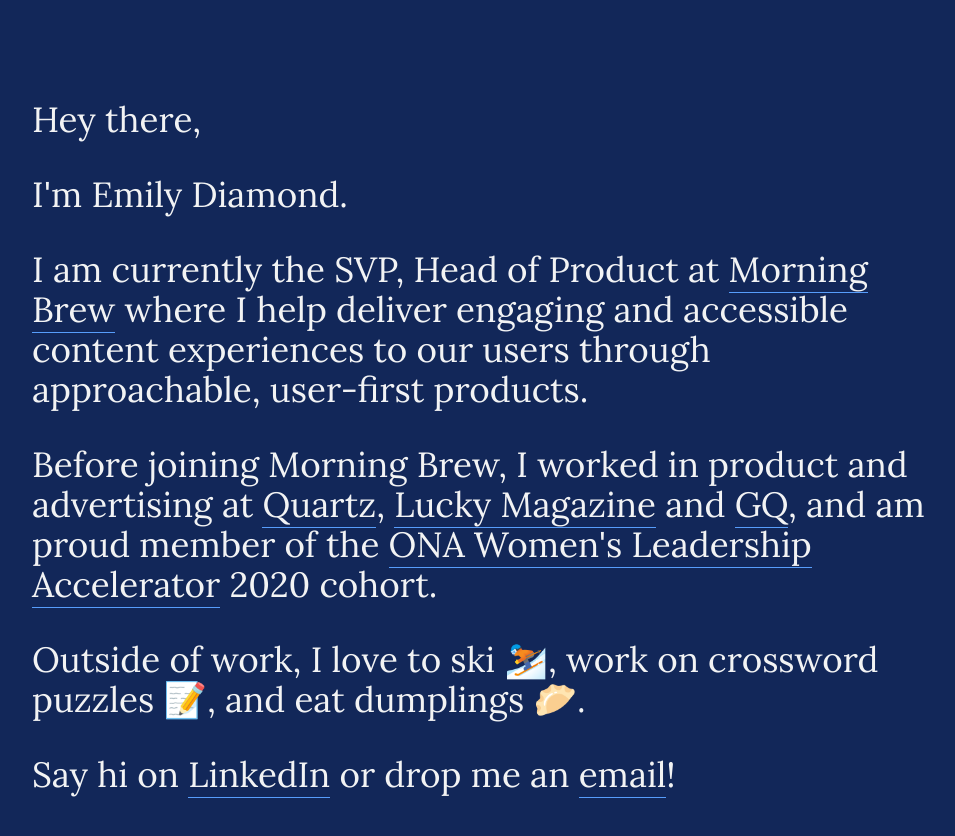
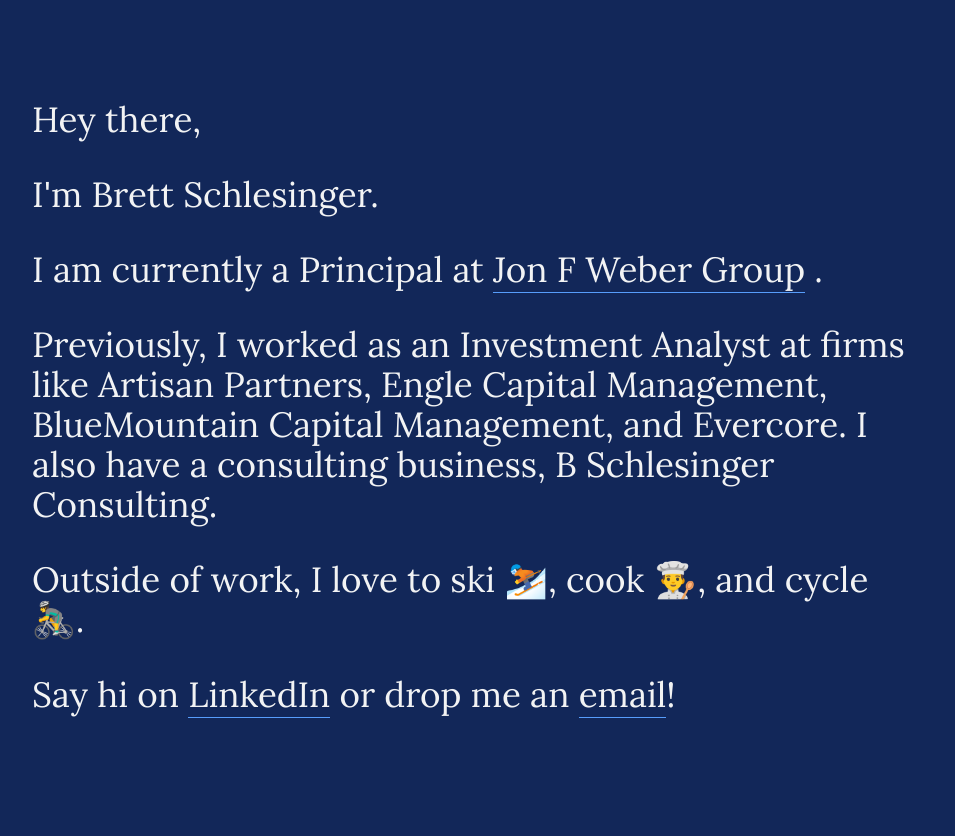
Before and after one commit to emilydiamond/brettischlesinger, a plain HTML site: page index.html in a window 1280 px wide. Shown: the whole page, without its empty margins (160-1115 px from the left). After the commit the page ends 800 px from the top, so only its background shows below. Drawn offline with Linux system fonts and the light colour scheme.

Commit message:
updating with brett info

```diff
--- a/index.html
+++ b/index.html
@@ -1,6 +1,6 @@
 <html lang="en">
   <head>
-      <title>Emily Diamond</title>
+      <title>Brett Schlesinger</title>
       <link href="https://fonts.googleapis.com/css2?family=Lora&display=swap" rel="stylesheet">
       <link rel="stylesheet" type="text/css" href="css/emily-style.css" />
       <link rel='icon' href='favicon.png' type='image/x-icon' />
@@ -13,25 +13,23 @@
         Hey there,
       </p>
       <p>
-        I'm Emily Diamond.
+        I'm Brett Schlesinger.
       </p>
       <p>
-        I am currently the SVP, Head of Product at
-        <a href="https://morningbrewinc.com/">Morning Brew</a>
-        where I help deliver engaging and accessible content experiences to our users
-        through approachable, user-first products.
+        I am currently a Principal at
+        <a href="https://https://jonfweber.com//">Jon F Weber Group</a>
+        .
       </p>
       <p>
-        Before joining Morning Brew, I worked in product and advertising at <a href="https://qz.com/">Quartz</a>, <a href="https://en.wikipedia.org/wiki/Lucky_(magazine)">Lucky Magazine</a>
-        and <a href="https://www.gq.com/">GQ</a>, and am proud member of the
-        <a href="https://journalists.org/programs/womens-leadership-accelerator/2020-class/">ONA Women's Leadership Accelerator</a> 2020 cohort.
+        Previously, I worked as an Investment Analyst at firms like Artisan Partners, Engle Capital Management,
+        BlueMountain Capital Management, and Evercore. I also have a consulting business, B Schlesinger Consulting.
       </p>
       <p>
-        Outside of work, I love to ski ⛷️, work on crossword puzzles 📝, and eat dumplings 🥟.
+        Outside of work, I love to ski ⛷️, cook 👨‍🍳, and cycle 🚴‍♂️.
       </p>
       <p>
-        Say hi on <a href="https://www.linkedin.com/in/emilyidiamond/">LinkedIn</a>
-        or drop me an <a href="mailto:emilyidiamond@gmail.com?subject=Hey%20Emily">email</a>!
+        Say hi on <a href="https://www.linkedin.com/in/brett-schlesinger-0337bb31/">LinkedIn</a>
+        or drop me an <a href="mailto:brett.i.schlesinger@gmail.com?subject=Hey%20Brett">email</a>!
       </p>
     </div>
   </body>
```
